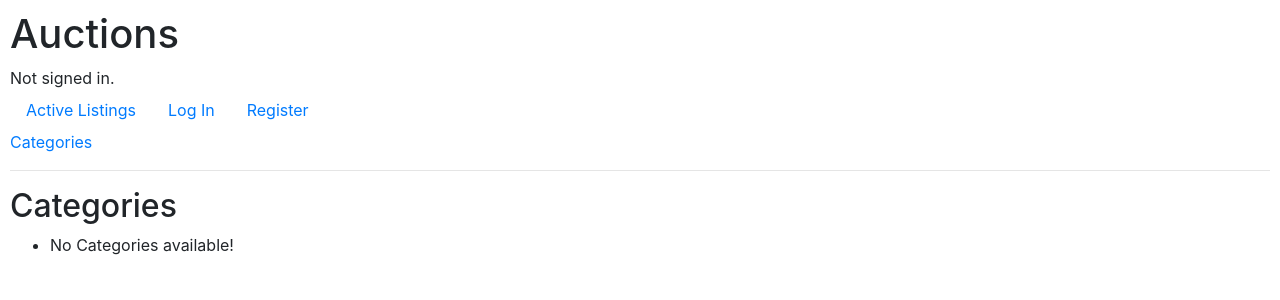
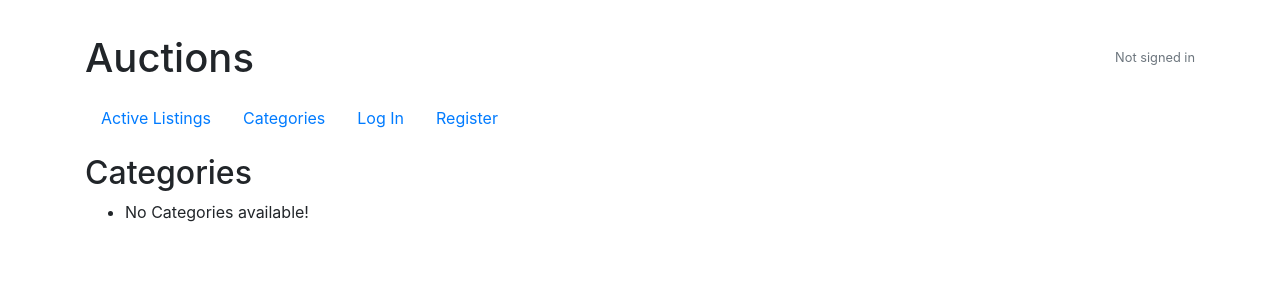
Before and after one commit to manikouchakian/Django-Auction-Site, a Django app: page /categories in a window 1280 px wide. Shown: the top 300 px of the page. Run offline with Django 3.2, Linux system fonts and the light colour scheme; data that the repository does not hold is empty; some libraries are stand-ins or nearby versions.

Commit message:
Refactor layout.html for improved structure and styling

```diff
--- a/auctions/templates/auctions/layout.html
+++ b/auctions/templates/auctions/layout.html
@@ -3,30 +3,45 @@
 <!DOCTYPE html>
 <html lang="en">
     <head>
+        <meta charset="utf-8">
+        <meta name="viewport" content="width=device-width, initial-scale=1">
         <title>{% block title %}Auctions{% endblock %}</title>
-        <link rel="stylesheet" href="https://stackpath.bootstrapcdn.com/bootstrap/4.4.1/css/bootstrap.min.css" integrity="sha384-Vkoo8x4CGsO3+Hhxv8T/Q5PaXtkKtu6ug5TOeNV6gBiFeWPGFN9MuhOf23Q9Ifjh" crossorigin="anonymous">
+        <link rel="stylesheet"
+              href="https://stackpath.bootstrapcdn.com/bootstrap/4.4.1/css/bootstrap.min.css"
+              integrity="sha384-Vkoo8x4CGsO3+Hhxv8T/Q5PaXtkKtu6ug5TOeNV6gBiFeWPGFN9MuhOf23Q9Ifjh"
+              crossorigin="anonymous">
         <link href="{% static 'auctions/styles.css' %}" rel="stylesheet">
     </head>
     <body>
-        <h1>Auctions</h1>
-        <div>
+        <div class="container py-4">
+
+            <div class="d-flex justify-content-between align-items-center mb-3">
+                <h1 class="mb-0">Auctions</h1>
+                <small class="text-muted">
                     {% if user.is_authenticated %}
-                Signed in as <strong>{{ user.username }}</strong>.
+                        Signed in as <strong>{{ user.username }}</strong>
                     {% else %}
-                Not signed in.
+                        Not signed in
                     {% endif %}
+                </small>
             </div>
-        <ul class="nav">
+
+            <ul class="nav nav-pills mb-3">
                 <li class="nav-item">
                     <a class="nav-link" href="{% url 'index' %}">Active Listings</a>
-                <a href="{% url 'categories' %}">Categories</a>
+                </li>
+                <li class="nav-item">
+                    <a class="nav-link" href="{% url 'categories' %}">Categories</a>
                 </li>
                 {% if user.is_authenticated %}
                     <li class="nav-item">
+                        <a class="nav-link" href="{% url 'create_listing' %}">Create Listing</a>
+                    </li>
+                    <li class="nav-item">
+                        <a class="nav-link" href="{% url 'watchlist' %}">Watchlist</a>
+                    </li>
+                    <li class="nav-item">
                         <a class="nav-link" href="{% url 'logout' %}">Log Out</a>
-                    <a href="{% url 'create_listing' %}">Create Listing</a>
-                    <p></p>
-                    <a href="{% url 'watchlist' %}">Watchlist</a>
                     </li>
                 {% else %}
                     <li class="nav-item">
@@ -37,8 +52,10 @@
                     </li>
                 {% endif %}
             </ul>
-        <hr>
+
             {% block body %}
             {% endblock %}
+
+        </div>
     </body>
 </html>
```
Lines whose indentation alone changed are shown as unchanged.
